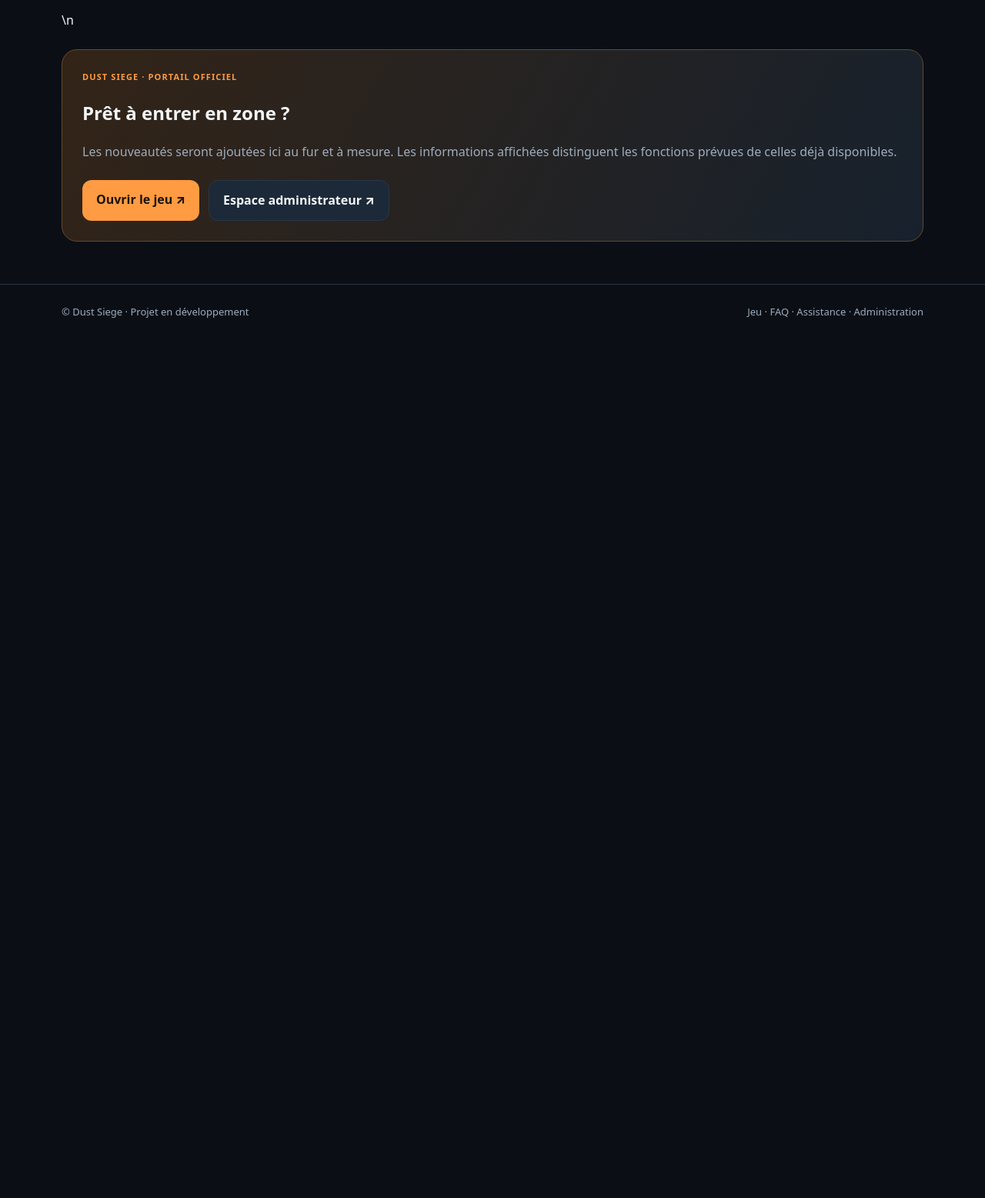
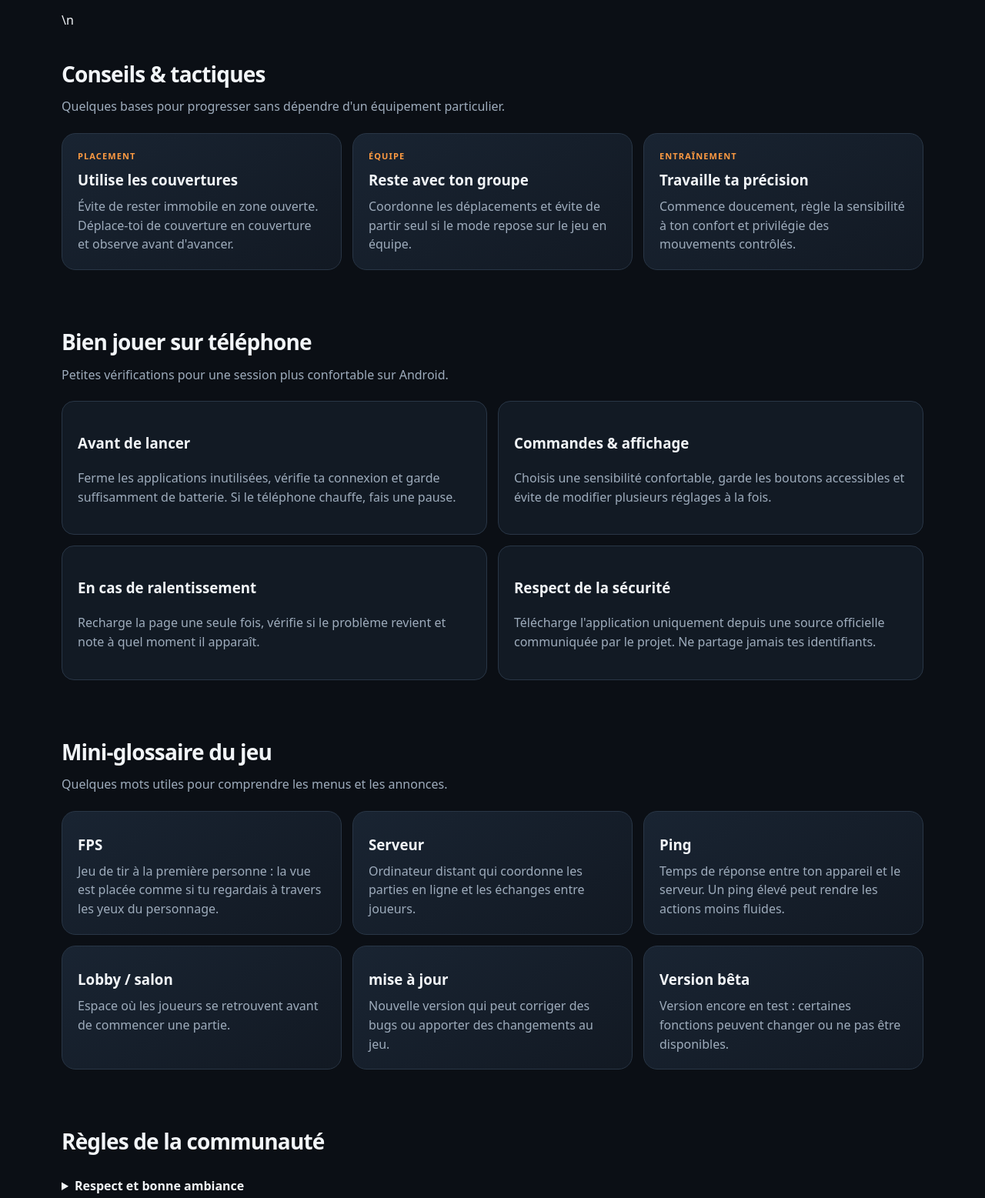
Before and after one commit to Boubaa86/Dust-siege-FPS, a plain HTML site: page admin-site/index.html in a window 1280 px wide. Shown: the part 5760-7317 px from the top of the page at 77% size. Before the commit the page ends 6200 px from the top, so only its background shows below. Drawn offline with Linux system fonts and the light colour scheme.

Commit message:
Enrichir le portail Dust Siege avec tactiques, guide mobile et glossaire

```diff
--- a/admin-site/index.html
+++ b/admin-site/index.html
@@ -106,6 +106,31 @@
 <details><summary>Où puis-je jouer ?</summary><p>Utilise le bouton Jouer en haut du portail pour ouvrir le site du jeu.</p></details>
 <details><summary>Le portail fonctionne-t-il sur mobile ?</summary><p>Oui, sa mise en page s'adapte aux petits écrans et aux téléphones.</p></details>
 </section>
+\n
+<section class="section" id="tactiques"><h2>Conseils & tactiques</h2><p class="lead">Quelques bases pour progresser sans dépendre d'un équipement particulier.</p><div class="grid">
+<article class="card"><div class="tag">Placement</div><h3>Utilise les couvertures</h3><p>Évite de rester immobile en zone ouverte. Déplace-toi de couverture en couverture et observe avant d'avancer.</p></article>
+<article class="card"><div class="tag">Équipe</div><h3>Reste avec ton groupe</h3><p>Coordonne les déplacements et évite de partir seul si le mode repose sur le jeu en équipe.</p></article>
+<article class="card"><div class="tag">Entraînement</div><h3>Travaille ta précision</h3><p>Commence doucement, règle la sensibilité à ton confort et privilégie des mouvements contrôlés.</p></article>
+</div></section>
+<section class="section" id="mobile"><h2>Bien jouer sur téléphone</h2><p class="lead">Petites vérifications pour une session plus confortable sur Android.</p><div class="split">
+<div class="panel"><h3>Avant de lancer</h3><p>Ferme les applications inutilisées, vérifie ta connexion et garde suffisamment de batterie. Si le téléphone chauffe, fais une pause.</p></div>
+<div class="panel"><h3>Commandes & affichage</h3><p>Choisis une sensibilité confortable, garde les boutons accessibles et évite de modifier plusieurs réglages à la fois.</p></div>
+<div class="panel"><h3>En cas de ralentissement</h3><p>Recharge la page une seule fois, vérifie si le problème revient et note à quel moment il apparaît.</p></div>
+<div class="panel"><h3>Respect de la sécurité</h3><p>Télécharge l'application uniquement depuis une source officielle communiquée par le projet. Ne partage jamais tes identifiants.</p></div>
+</div></section>
+<section class="section" id="glossaire"><h2>Mini-glossaire du jeu</h2><p class="lead">Quelques mots utiles pour comprendre les menus et les annonces.</p><div class="grid">
+<article class="card"><h3>FPS</h3><p>Jeu de tir à la première personne : la vue est placée comme si tu regardais à travers les yeux du personnage.</p></article>
+<article class="card"><h3>Serveur</h3><p>Ordinateur distant qui coordonne les parties en ligne et les échanges entre joueurs.</p></article>
+<article class="card"><h3>Ping</h3><p>Temps de réponse entre ton appareil et le serveur. Un ping élevé peut rendre les actions moins fluides.</p></article>
+<article class="card"><h3>Lobby / salon</h3><p>Espace où les joueurs se retrouvent avant de commencer une partie.</p></article>
+<article class="card"><h3> mise à jour</h3><p>Nouvelle version qui peut corriger des bugs ou apporter des changements au jeu.</p></article>
+<article class="card"><h3>Version bêta</h3><p>Version encore en test : certaines fonctions peuvent changer ou ne pas être disponibles.</p></article>
+</div></section>
+<section class="section faq" id="regles"><h2>Règles de la communauté</h2>
+<details><summary>Respect et bonne ambiance</summary><p>Sois correct avec les autres, même pendant une partie difficile. Les désaccords se règlent sans insultes ni menaces.</p></details>
+<details><summary>Pas de partage d'informations privées</summary><p>Ne publie pas d'adresse, de numéro de téléphone, de mot de passe ou de capture contenant des informations personnelles.</p></details>
+<details><summary>Pas de triche ni de perturbation</summary><p>N'utilise pas de logiciel destiné à obtenir un avantage injuste et ne cherche pas à interrompre les parties des autres.</p></details>
+</section>
 \n<section class="banner" id="infos"><div class="tag">Dust Siege · Portail officiel</div><h2>Prêt à entrer en zone ?</h2><p style="color:var(--muted)">Les nouveautés seront ajoutées ici au fur et à mesure. Les informations affichées distinguent les fonctions prévues de celles déjà disponibles.</p><div class="actions"><a class="btn" href="https://dust-siege-game-v9.onrender.com">Ouvrir le jeu ↗</a><a class="btn alt" href="/admin.html">Espace administrateur ↗</a></div></section>
 </main>
 <footer><div class="wrap foot"><span>© Dust Siege · Projet en développement</span><span><a href="https://dust-siege-game-v9.onrender.com">Jeu</a> · <a href="#faq">FAQ</a> · <a href="#support">Assistance</a> · <a href="/admin.html">Administration</a></span></div></footer>
```
